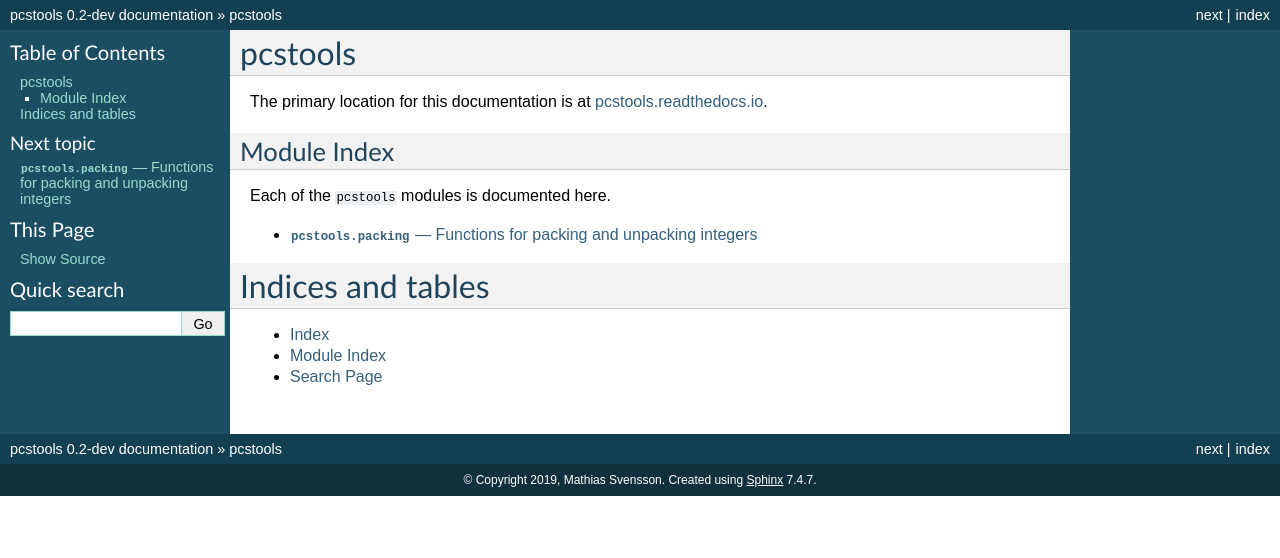
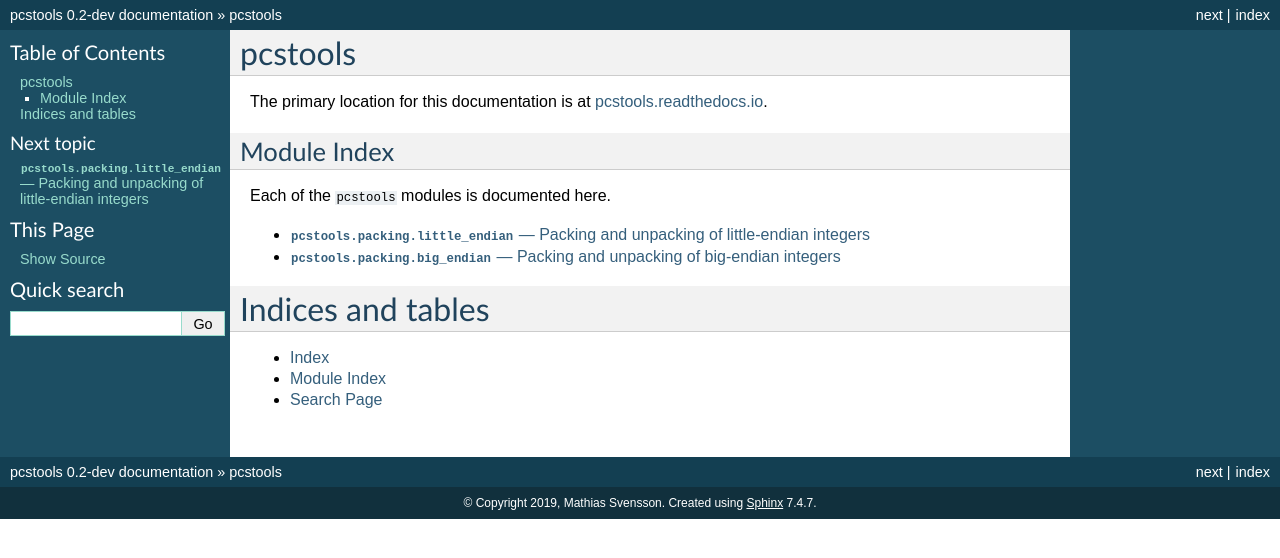
Before and after one commit to DIKU-PCS/pcstools, a Sphinx documentation site: the page built from docs/source/index.rst, in a window 1280 px wide. Shown: the top 558 px of the page. Built offline with Sphinx 7.4.7, drawn with Linux system fonts in a browser that asks for light colours.

Commit message:
Make the big-endian and little-endian functions be on separate pages in the documentation

```diff
--- a/docs/source/packing.rst
+++ b/docs/source/packing.rst
@@ -1,8 +1,11 @@
-:mod:`pcstools.packing` --- Functions for packing and unpacking integers
-========================================================================
+:mod:`pcstools.packing.little_endian` --- Packing and unpacking of little-endian integers
+=========================================================================================
 
 .. automodule:: pcstools.packing.little_endian
    :members:
 
+:mod:`pcstools.packing.big_endian` --- Packing and unpacking of big-endian integers
+===================================================================================
+
 .. automodule:: pcstools.packing.big_endian
    :members:
```
